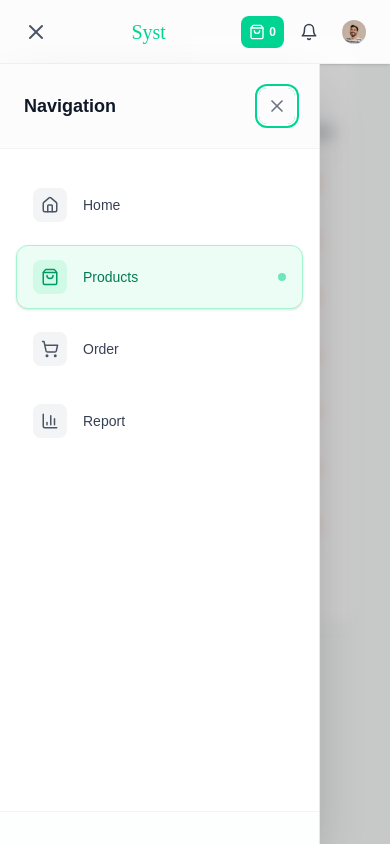
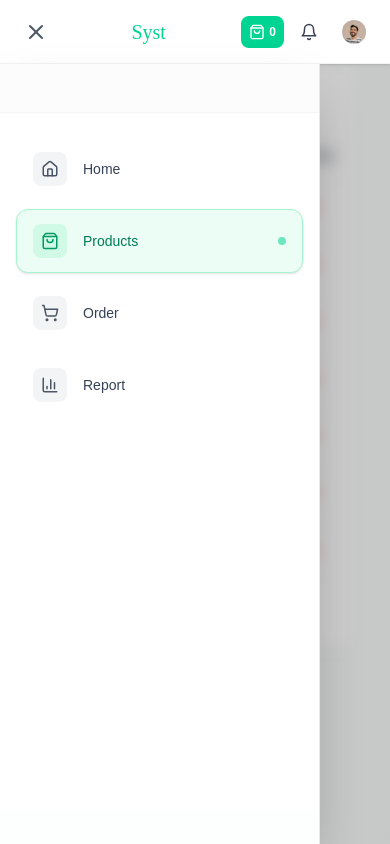
Before and after one commit to Aristocratjnr/frontend-test, a Next.js app: page /Syst/products in a window 390 px wide. Both pictures are taken after a click on the button 36 px from the left and 31 px from the top of the page. Built offline with nearby package versions, Linux system fonts and the light colour scheme.

Commit message:
refactor: simplify styling in Navbar and Sidebar components

```diff
--- a/src/app/Syst/navbar.tsx
+++ b/src/app/Syst/navbar.tsx
@@ -43,7 +43,7 @@ export default function Navbar() {
 
   return (
     <>
-      <nav className="fixed top-0 left-0 right-0 h-16 bg-white/95 backdrop-blur-md border-b border-gray-200/50 flex items-center justify-between px-4 sm:px-8 z-50 shadow-sm">
+      <nav className="fixed top-0 left-0 right-0 h-16 bg-white backdrop-blur-md border-b border-gray-200/50 flex items-center justify-between px-4 sm:px-8 z-50 shadow-sm">
         {/* Mobile Menu Button */}
         <button
           onClick={() => {
--- a/src/app/Syst/products/page.tsx
+++ b/src/app/Syst/products/page.tsx
@@ -91,7 +91,7 @@ export default function ProductHistory() {
   }
 
   return (
-    <div className="bg-gray-50 p-4 sm:p-6 lg:p-8 pt-6 sm:pt-6 lg:pt-8">
+    <div className="bg-gray-50 p-4 sm:p-6 lg:p-8 pt-12 sm:pt-6 lg:pt-8">
       <div className="bg-white rounded-lg shadow-sm p-4 sm:p-6">
         <h2 className="text-lg sm:text-xl font-bold text-gray-900 mb-6">Product History</h2>
 
--- a/src/app/Syst/sidebar.tsx
+++ b/src/app/Syst/sidebar.tsx
@@ -133,7 +133,7 @@ export default function Sidebar({ isOpen = false, onClose }: SidebarProps) {
           </nav>
 
           {/* Footer */}
-          <div className="p-4 border-t border-gray-100 bg-gray-50/30">
+          <div className="p-4 bg-gray-50/30">
           </div>
         </div>
       </aside>
@@ -149,16 +149,7 @@ export default function Sidebar({ isOpen = false, onClose }: SidebarProps) {
         >
           <div className="flex flex-col h-full">
             {/* Header */}
-            <div className="flex items-center justify-between p-6 border-b border-gray-100 bg-gray-50/50">
-              <h2 className="text-lg font-semibold text-gray-900">Navigation</h2>
-              <button
-                ref={closeButtonRef}
-                onClick={onClose}
-                className="p-2 hover:bg-gray-100 rounded-lg transition-all duration-200 text-gray-500 hover:text-gray-700 focus:outline-none focus:ring-2 focus:ring-emerald-400 focus:ring-offset-2"
-                aria-label="Close navigation menu"
-              >
-                <X size={20} />
-              </button>
+            <div className="p-6 border-b border-gray-100 bg-gray-50/50">
             </div>
 
             {/* Menu Items */}
@@ -199,7 +190,7 @@ export default function Sidebar({ isOpen = false, onClose }: SidebarProps) {
             </nav>
 
             {/* Footer */}
-            <div className="p-4 border-t border-gray-100 bg-gray-50/30">
+            <div className="p-4 bg-gray-50/30">
             </div>
           </div>
 
```
